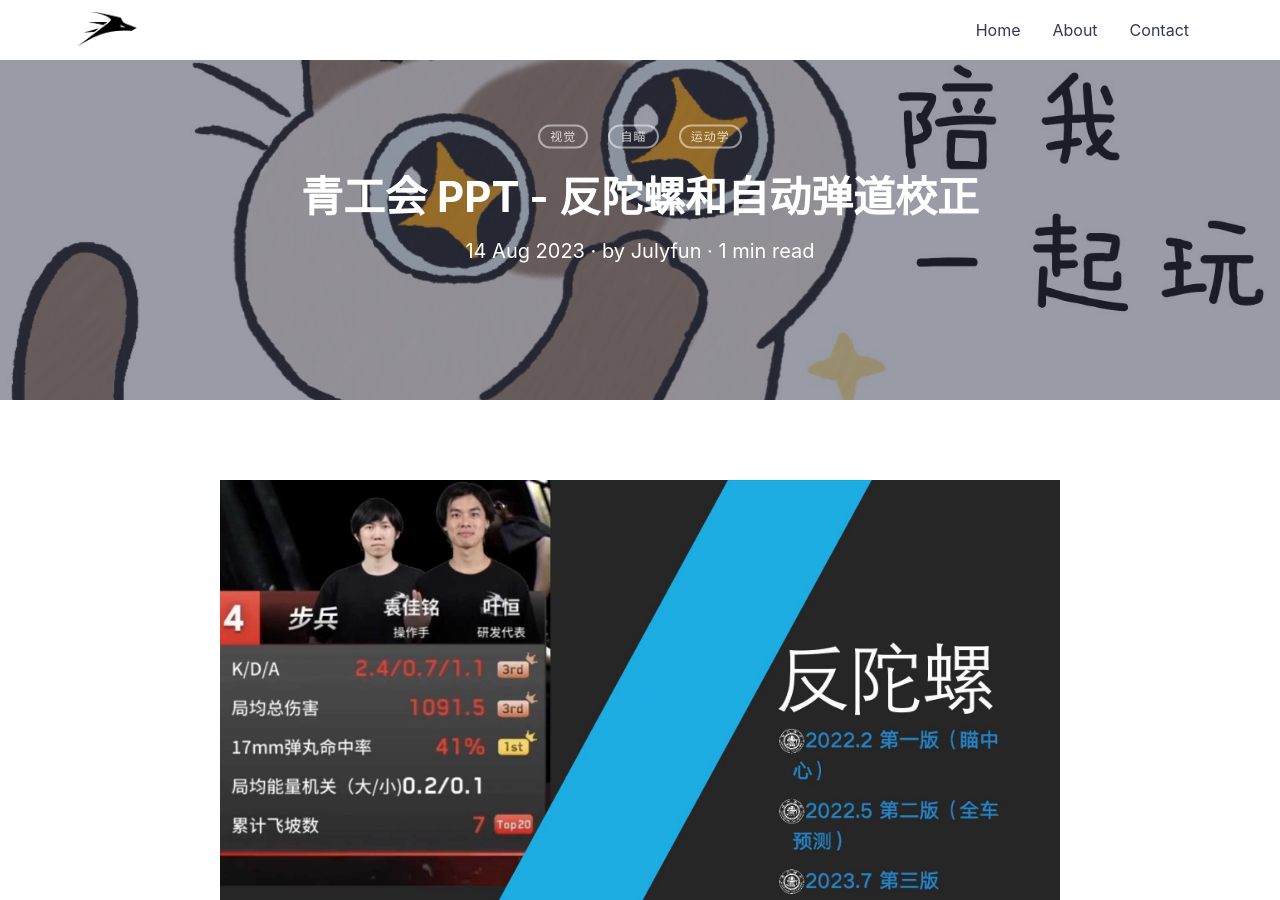
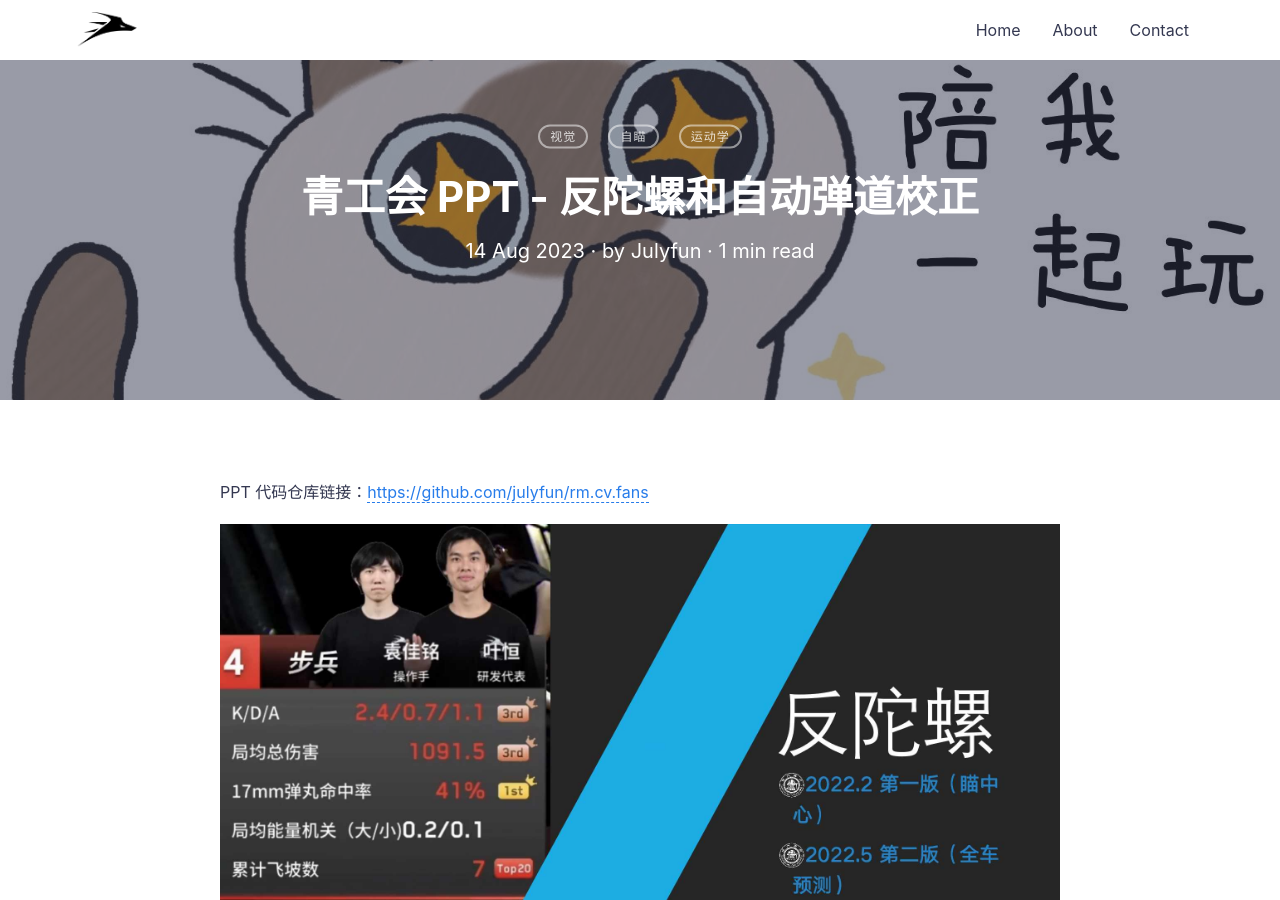
Before and after one commit to SJTU-RoboMaster-Team/SJTU-RoboMaster-Team.github.io, a Jekyll site: the page built from _posts/2023-08-14-antitop.md, in a window 1280 px wide and 900 px high. Built offline with Jekyll 4.4.1, drawn with Linux system fonts in a browser that asks for light colours; nearby versions of some CDN libraries; comment, search, counter and statistics services are not loaded.

Commit message:
just commit

```diff
--- a/_posts/2023-08-14-antitop.md
+++ b/_posts/2023-08-14-antitop.md
@@ -4,6 +4,8 @@ title: 青工会 PPT - 反陀螺和自动弹道校正
 categories: [视觉, 自瞄, 运动学]
 author: Julyfun
 ---
+
+PPT 代码仓库链接：[https://github.com/julyfun/rm.cv.fans](https://github.com/julyfun/rm.cv.fans)
 
 ![](/assets/2023-08-17-antitop/Slide1.jpg)
 
```
